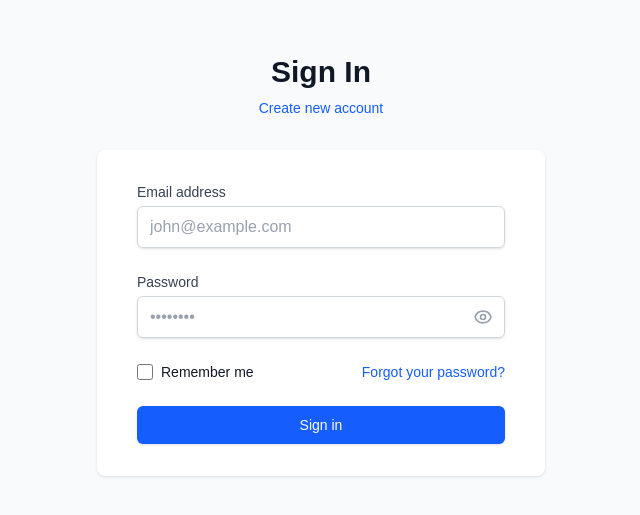
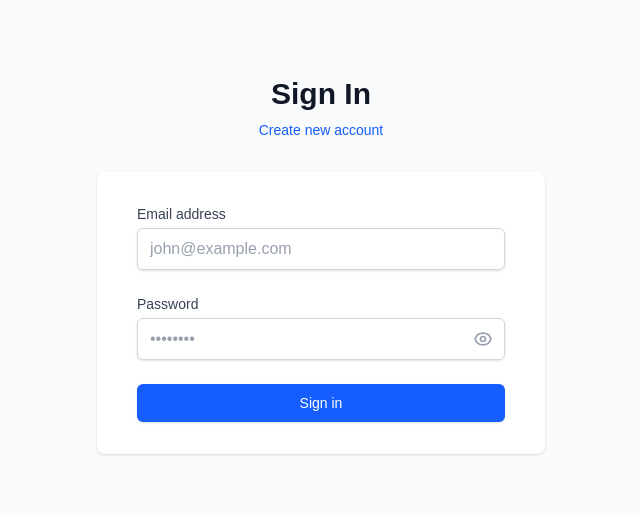
Before and after one commit to Scaleup-Excellenteam/nvidia-ui-team, a Next.js app in the folder frontend/: page /signin in a window 1280 px wide. Shown: the part 147-662 px from the top of the page, without its empty margins (319-959 px from the left). Built offline with nearby package versions, Linux system fonts and the light colour scheme.

Commit message:
Deleted forgot pass and remember me. Added insensitive key email

```diff
--- a/frontend/src/app/page.tsx
+++ b/frontend/src/app/page.tsx
@@ -7,7 +7,7 @@
         {/* Header */}
         <div className="text-center">
           <h1 className="text-4xl font-bold text-gray-900 mb-2">
-            Welcome to Our App
+            Welcome to Kef Kef Kef
           </h1>
           <p className="text-lg text-gray-600 mb-8">
             Get started by creating an account or signing in to your existing
--- a/frontend/src/app/signin/page.tsx
+++ b/frontend/src/app/signin/page.tsx
@@ -25,14 +25,14 @@
     setIsLoading(true);
 
     try {
-      // Make API call to backend
+      // Make API call to backend with case-insensitive email
       const response = await fetch("/api/auth/signin", {
         method: "POST",
         headers: {
           "Content-Type": "application/json",
         },
         body: JSON.stringify({
-          email: formData.email,
+          email: formData.email.toLowerCase().trim(),
           password: formData.password,
         }),
       });
@@ -44,7 +44,7 @@
       }
 
       console.log("Signin successful:", data);
-      console.log("Email being sent:", formData.email);
+      console.log("Email being sent:", formData.email.toLowerCase().trim());
 
       // Store token if provided by backend
       if (data.access_token) {
@@ -171,32 +171,6 @@
               </div>
             </div>
 
-            <div className="flex items-center justify-between">
-              <div className="flex items-center">
-                <input
-                  id="remember-me"
-                  name="remember-me"
-                  type="checkbox"
-                  className="h-4 w-4 text-blue-600 focus:ring-blue-500 border-gray-300 rounded"
-                />
-                <label
-                  htmlFor="remember-me"
-                  className="ml-2 block text-sm text-gray-900"
-                >
-                  Remember me
-                </label>
-              </div>
-
-              <div className="text-sm">
-                <Link
-                  href="/forgot-password"
-                  className="font-medium text-blue-600 hover:text-blue-500"
-                >
-                  Forgot your password?
-                </Link>
-              </div>
-            </div>
-
             <div>
               <button
                 type="submit"
```
